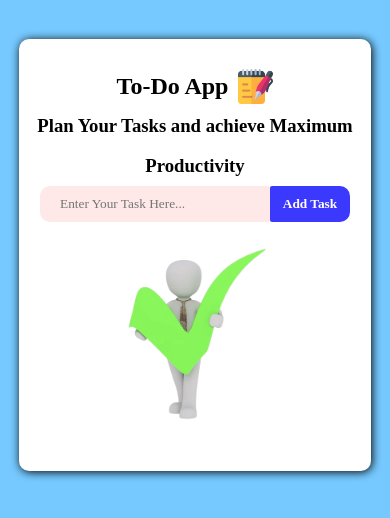
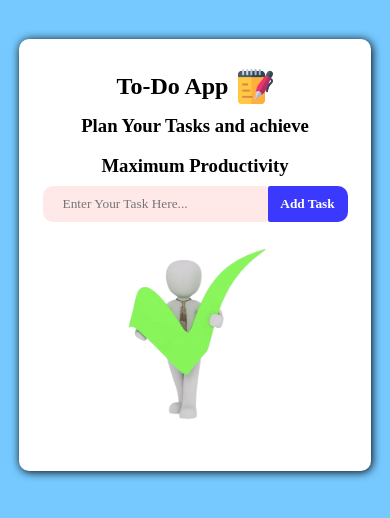
Before and after one commit to akashasahu07/Ang-To-Do, an Angular app: page / in a window 390 px wide. Shown: the top 518 px of the page. Built offline with nearby package versions, Linux system fonts and the light colour scheme; a web font is replaced by a local one.

Commit message:
Main update

```diff
--- a/src/app/app.component.css
+++ b/src/app/app.component.css
@@ -101,18 +101,12 @@ button:hover {
     scale: 1.01;
 }
 
-@media (max-width: 768px) {
+@media (max-width: 460px) {
     .container {
         width: 80vw;
         margin: 10% auto;
     }
 
-    input {
-        width: 200px;
-    }
-}
-
-@media (max-width: 380px) {
     .text {
         width: 70vw;
     }
```
